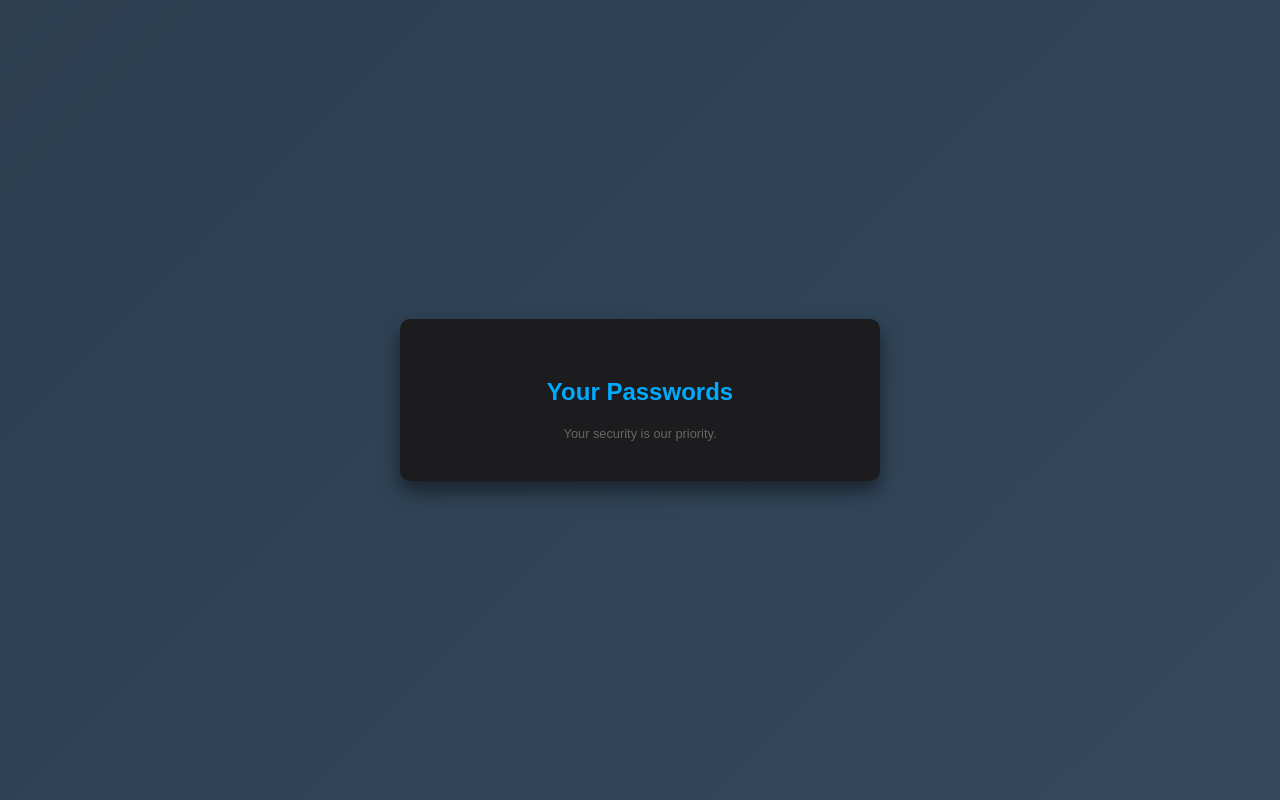
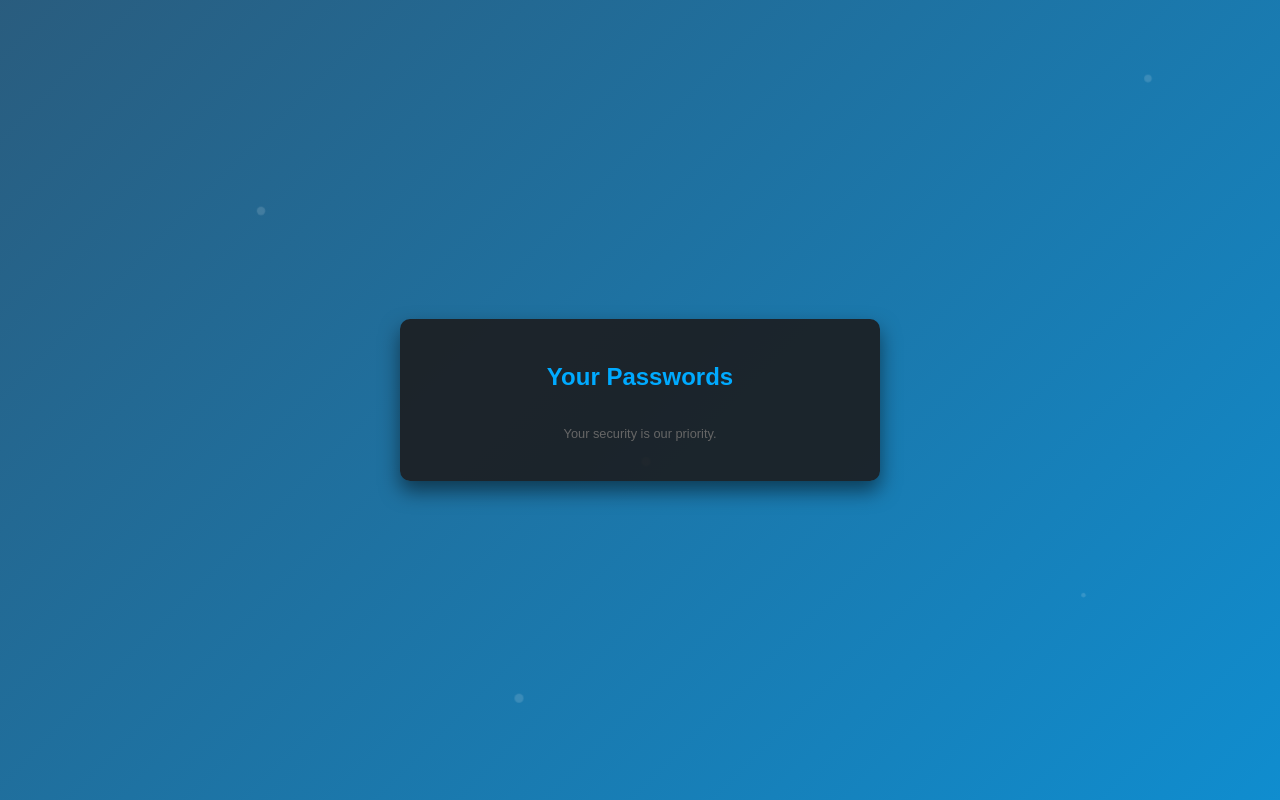
Before and after one commit to akshayjith4/Enigma-Password-Manager, a Flask app: page /view in a window 1280 px wide. Run offline with Flask 3, Linux system fonts and the light colour scheme; data that the repository does not hold is empty.

Commit message:
Update view.html
Enhanced view.html with an animated gradient background and optimized UI for a better experience

```diff
--- a/templates/view.html
+++ b/templates/view.html
@@ -4,30 +4,79 @@
     <meta charset="UTF-8">
     <meta name="viewport" content="width=device-width, initial-scale=1.0">
     <title>Your Passwords</title>
+    <link rel="stylesheet" href="https://cdnjs.cloudflare.com/ajax/libs/animate.css/4.1.1/animate.min.css" />
     <style>
         body {
             margin: 0;
             font-family: 'Arial', sans-serif;
-            background: linear-gradient(135deg, #2c3e50, #34495e);
+            background: linear-gradient(135deg, #2c3e50, #34495e, #00aaff);
+            background-size: 400% 400%;
+            animation: gradientAnimation 25s ease infinite; /* Animated gradient */
             display: flex;
             justify-content: center;
             align-items: center;
             height: 100vh;
             color: #ccc;
+            overflow: hidden;
+            position: relative;
         }
 
+        @keyframes gradientAnimation {
+            0% { background-position: 0% 50%; }
+            25% { background-position: 100% 50%; }
+            50% { background-position: 100% 0%; }
+            75% { background-position: 0% 0%; }
+            100% { background-position: 0% 50%; }
+        }
+
+        .particle {
+            position: absolute;
+            border-radius: 50%;
+            background: rgba(255, 255, 255, 0.2);
+            animation: particleAnimation infinite;
+            opacity: 0.7;
+        }
+
+        @keyframes particleAnimation {
+            0% { transform: translateY(0) scale(0.5); }
+            50% { transform: translateY(-50px) scale(1); }
+            100% { transform: translateY(0) scale(0.5); }
+        }
+
+        .particle1 { width: 10px; height: 10px; animation-duration: 3s; }
+        .particle2 { width: 12px; height: 12px; animation-duration: 4s; }
+        .particle3 { width: 8px; height: 8px; animation-duration: 5s; }
+        .particle4 { width: 14px; height: 14px; animation-duration: 6s; }
+        .particle5 { width: 9px; height: 9px; animation-duration: 7s; }
+
         .container {
-            background-color: #1c1c1e;
+            background-color: rgba(28, 28, 30, 0.9);
             padding: 40px;
             border-radius: 10px;
             box-shadow: 0 10px 20px rgba(0, 0, 0, 0.5);
             width: 400px;
             text-align: center;
+            animation: fadeIn 1s forwards; /* Add fade-in animation */
+            opacity: 0;
+            animation-delay: 0.5s; /* Delay for fade-in effect */
+            position: relative;
+            z-index: 1; /* Ensure container is above particles */
+        }
+
+        @keyframes fadeIn {
+            from { opacity: 0; }
+            to { opacity: 1; }
         }
 
         h2 {
             color: #00aaff;
             margin-bottom: 20px;
+            animation: bounce 1.5s infinite; /* Add bounce effect */
+        }
+
+        @keyframes bounce {
+            0%, 100% { transform: translateY(0); }
+            50% { transform: translateY(-15px); }
         }
 
         .password-item {
@@ -36,6 +85,7 @@
             padding: 20px;
             margin-bottom: 20px;
             position: relative;
+            transition: background-color 0.3s; /* Smooth transition for hover effect */
         }
 
         .password-item:hover {
@@ -123,13 +173,14 @@
         }
 
         .modal-content {
-            background: linear-gradient(135deg, #2c3e50, #34495e);
+            background: rgba(28, 28, 30, 0.9);
             margin: 5% auto;
             padding: 20px;
             border-radius: 10px;
             width: 300px;
             text-align: center;
             box-shadow: 0 10px 30px rgba(0, 0, 0, 0.8);
+            animation: fadeIn 1s forwards; /* Add fade-in animation */
         }
 
         .close {
@@ -189,6 +240,12 @@
     </style>
 </head>
 <body>
+    <div class="particle particle1" style="top: 30%; left: 20%; animation-duration: 3s;"></div>
+    <div class="particle particle2" style="top: 60%; left: 50%; animation-duration: 4s;"></div>
+    <div class="particle particle3" style="top: 15%; right: 10%; animation-duration: 5s;"></div>
+    <div class="particle particle4" style="bottom: 10%; left: 40%; animation-duration: 6s;"></div>
+    <div class="particle particle5" style="bottom: 25%; right: 15%; animation-duration: 7s;"></div>
+
     <div class="container">
         <h2>Your Passwords</h2>
 
@@ -240,21 +297,17 @@
         }
 
         // Check password and toggle details visibility
-        // Check password and toggle details visibility
-// Check password and toggle details visibility
         function checkPassword() {
             const passwordInput = document.getElementById('adminPassword').value;
             const details = currentElement.nextElementSibling;
 
             if (passwordInput === 'admin@enigma') { // Check if the entered password is correct
-        // Show details if they are currently hidden, otherwise hide them
                 details.style.display = details.style.display === 'block' ? 'none' : 'block';
                 closeModal(); // Close the modal after a successful check
             } else {
                 alert('Incorrect password. Please try again.');
             }
         }
-
 
         // Delete password function
         function deletePassword(id) {
```
Lines whose indentation alone changed are shown as unchanged.
